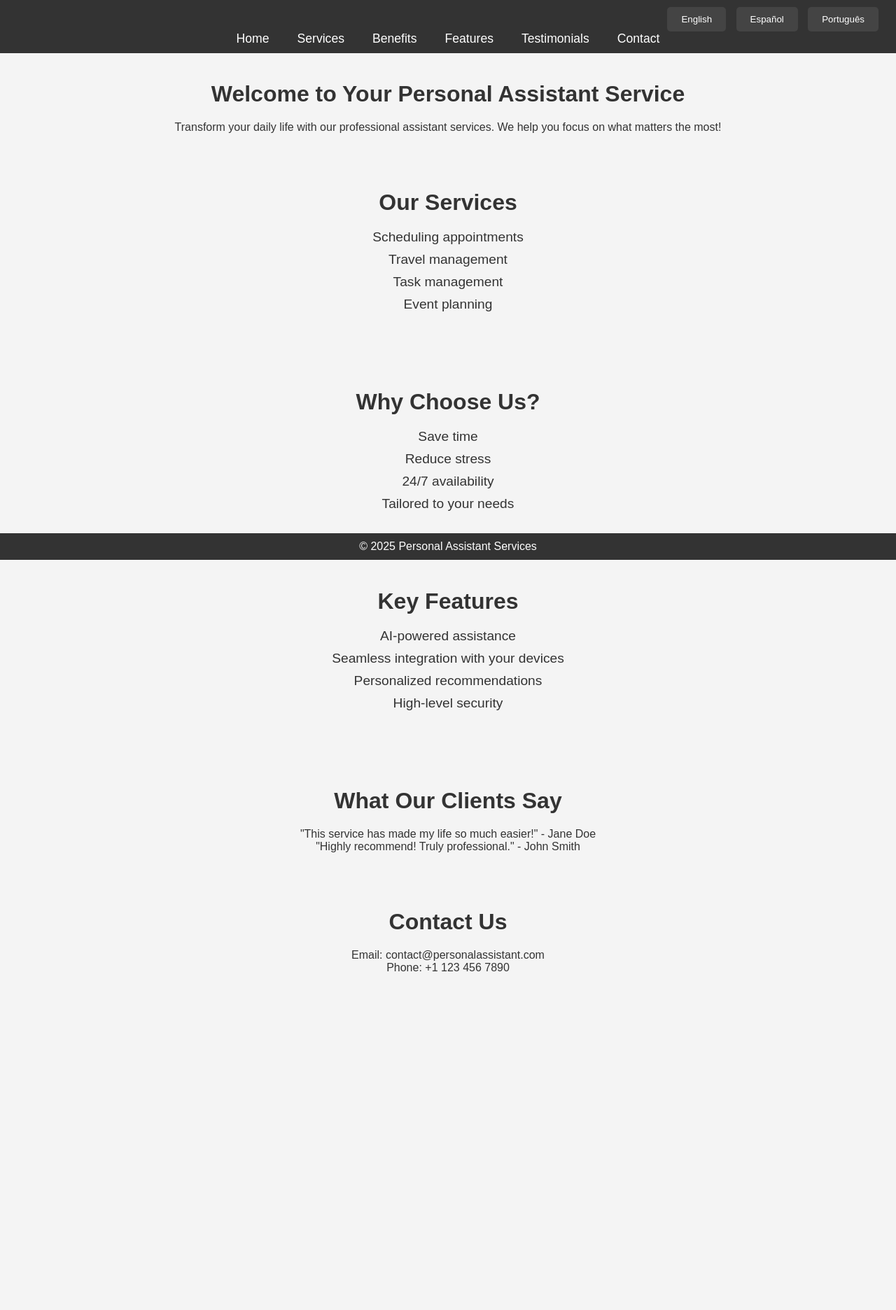
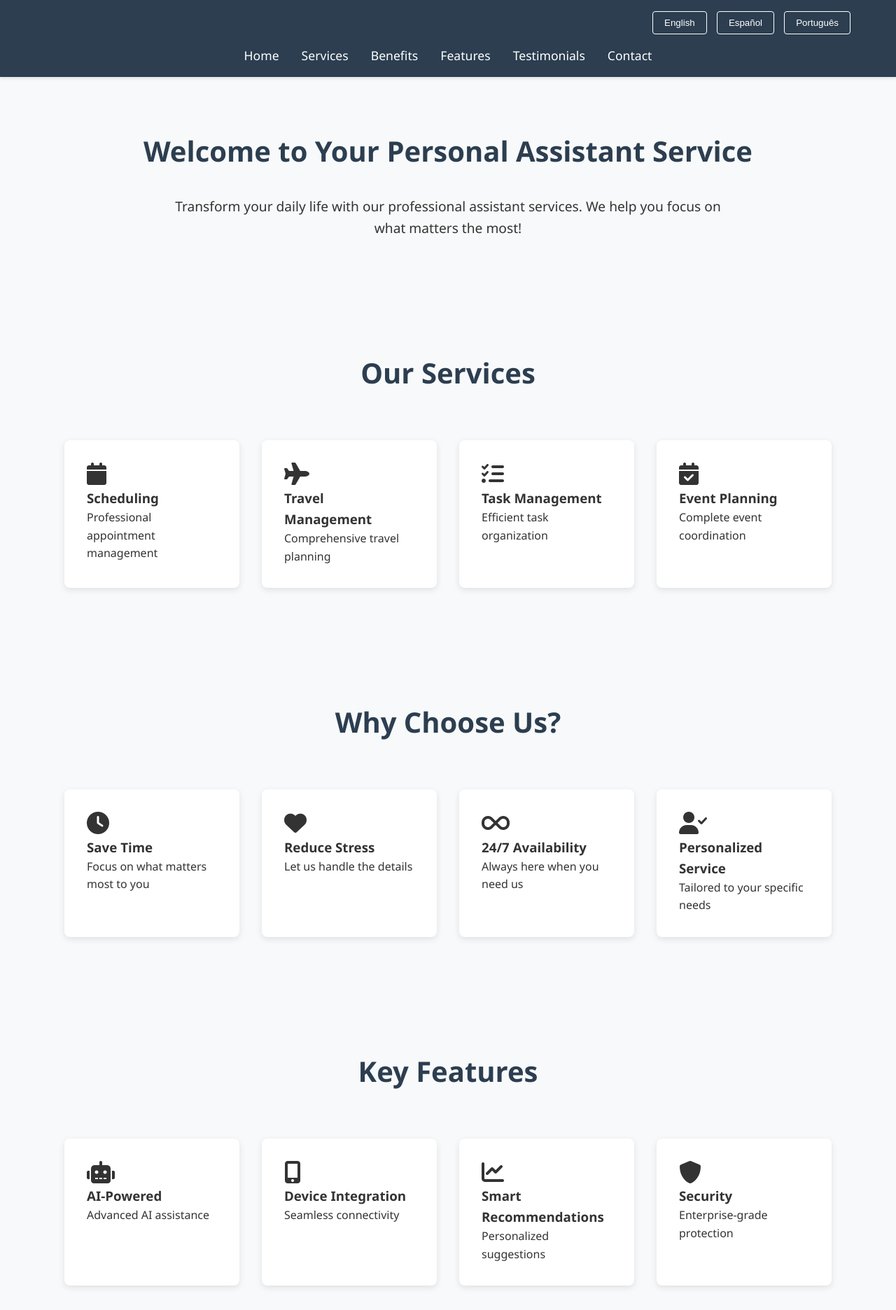
Before and after one commit to EduGuate/LandingPage_PersonalAssistant, a plain HTML site: page index.html in a window 1280 px wide. Shown: the top 1872 px of the page at 70% size. Before the commit the page ends 1432 px from the top, so only its background shows below. Drawn offline with Linux system fonts and the light colour scheme.

Commit message:
Update index.html

```diff
--- a/index.html
+++ b/index.html
@@ -4,8 +4,17 @@
     <meta charset="UTF-8">
     <meta name="viewport" content="width=device-width, initial-scale=1.0">
     <meta http-equiv="X-UA-Compatible" content="ie=edge">
-    <title>Personal Assistant Services</title>
+    <title>Personal Assistant Services - Professional Solutions</title>
+    <link href="https://cdnjs.cloudflare.com/ajax/libs/font-awesome/6.0.0/css/all.min.css" rel="stylesheet">
     <style>
+        :root {
+            --primary-color: #2c3e50;
+            --secondary-color: #3498db;
+            --accent-color: #e74c3c;
+            --text-color: #333;
+            --light-bg: #f8f9fa;
+        }
+
         * {
             margin: 0;
             padding: 0;
@@ -13,85 +22,180 @@
         }
 
         body {
-            font-family: Arial, sans-serif;
-            background-color: #f4f4f4;
-            color: #333;
+            font-family: 'Segoe UI', Tahoma, Geneva, Verdana, sans-serif;
+            background-color: var(--light-bg);
+            color: var(--text-color);
+            line-height: 1.6;
         }
 
         header {
-            background-color: #333;
+            background-color: var(--primary-color);
             color: white;
-            padding: 10px 0;
+            padding: 1rem 0;
+            position: fixed;
+            width: 100%;
+            top: 0;
+            z-index: 1000;
+            box-shadow: 0 2px 5px rgba(0,0,0,0.1);
         }
 
-        header .lang-switcher {
-            text-align: right;
-            margin-right: 20px;
+        .container {
+            max-width: 1200px;
+            margin: 0 auto;
+            padding: 0 20px;
         }
 
-        header .lang-switcher button {
-            background-color: #444;
-            border: none;
+        .lang-switcher {
+            text-align: right;
+            margin-bottom: 1rem;
+        }
+
+        .lang-switcher button {
+            background-color: transparent;
+            border: 1px solid white;
             color: white;
-            padding: 10px 20px;
+            padding: 8px 16px;
             cursor: pointer;
             margin: 0 5px;
-            border-radius: 5px;
+            border-radius: 4px;
+            transition: all 0.3s ease;
         }
 
-        header .lang-switcher button:hover {
-            background-color: #555;
+        .lang-switcher button:hover {
+            background-color: white;
+            color: var(--primary-color);
         }
 
-        header nav ul {
+        nav ul {
             display: flex;
             justify-content: center;
             list-style-type: none;
+            gap: 2rem;
         }
 
-        header nav ul li {
-            margin: 0 20px;
-        }
-
-        header nav ul li a {
+        nav ul li a {
             color: white;
             text-decoration: none;
             font-size: 1.1rem;
+            transition: color 0.3s ease;
+        }
+
+        nav ul li a:hover {
+            color: var(--secondary-color);
+        }
+
+        main {
+            margin-top: 120px;
         }
 
         section {
-            padding: 40px 20px;
+            padding: 4rem 0;
+            scroll-margin-top: 120px;
+        }
+
+        .section-title {
+            font-size: 2.5rem;
+            color: var(--primary-color);
+            margin-bottom: 2rem;
             text-align: center;
         }
 
-        section h1, section h2 {
-            font-size: 2rem;
-            margin-bottom: 20px;
+        .description {
+            font-size: 1.2rem;
+            max-width: 800px;
+            margin: 0 auto 2rem;
+            text-align: center;
         }
 
-        section ul {
-            list-style-type: none;
-            margin-bottom: 30px;
+        .services-grid, .benefits-grid, .features-grid {
+            display: grid;
+            grid-template-columns: repeat(auto-fit, minmax(250px, 1fr));
+            gap: 2rem;
+            padding: 2rem;
         }
 
-        section ul li {
+        .service-card, .benefit-card, .feature-card {
+            background: white;
+            padding: 2rem;
+            border-radius: 8px;
+            box-shadow: 0 3px 10px rgba(0,0,0,0.1);
+            transition: transform 0.3s ease;
+        }
+
+        .service-card:hover, .benefit-card:hover, .feature-card:hover {
+            transform: translateY(-5px);
+        }
+
+        .testimonials-container {
+            display: grid;
+            grid-template-columns: repeat(auto-fit, minmax(300px, 1fr));
+            gap: 2rem;
+            padding: 2rem;
+        }
+
+        .testimonial-card {
+            background: white;
+            padding: 2rem;
+            border-radius: 8px;
+            box-shadow: 0 3px 10px rgba(0,0,0,0.1);
+        }
+
+        .testimonial-text {
+            font-style: italic;
+            margin-bottom: 1rem;
+        }
+
+        .testimonial-author {
+            font-weight: bold;
+            color: var(--primary-color);
+        }
+
+        .contact-info {
+            text-align: center;
             font-size: 1.2rem;
-            margin: 10px 0;
+        }
+
+        .social-links {
+            display: flex;
+            justify-content: center;
+            gap: 1rem;
+            margin: 2rem 0;
+        }
+
+        .social-links a {
+            color: var(--primary-color);
+            font-size: 2rem;
+            transition: color 0.3s ease;
+        }
+
+        .social-links a:hover {
+            color: var(--secondary-color);
         }
 
         footer {
-            background-color: #333;
+            background-color: var(--primary-color);
             color: white;
             text-align: center;
-            padding: 10px;
-            position: fixed;
-            width: 100%;
-            bottom: 0;
+            padding: 1rem;
+            margin-top: 4rem;
+        }
+
+        @media (max-width: 768px) {
+            nav ul {
+                flex-direction: column;
+                text-align: center;
+                gap: 1rem;
+            }
+
+            .section-title {
+                font-size: 2rem;
+            }
         }
     </style>
 </head>
 <body>
     <header>
+        <div class="container">
             <div class="lang-switcher">
                 <button onclick="changeLanguage('en')">English</button>
                 <button onclick="changeLanguage('es')">Español</button>
@@ -107,57 +211,138 @@
                     <li><a href="#contact">Contact</a></li>
                 </ul>
             </nav>
+        </div>
     </header>
 
+    <main>
         <section id="home">
+            <div class="container">
                 <h1 class="section-title">Welcome to Your Personal Assistant Service</h1>
                 <p class="description">Transform your daily life with our professional assistant services. We help you focus on what matters the most!</p>
+            </div>
         </section>
 
         <section id="services">
+            <div class="container">
                 <h2 class="section-title">Our Services</h2>
-        <ul>
-            <li>Scheduling appointments</li>
-            <li>Travel management</li>
-            <li>Task management</li>
-            <li>Event planning</li>
-        </ul>
+                <div class="services-grid">
+                    <div class="service-card">
+                        <i class="fas fa-calendar fa-2x"></i>
+                        <h3>Scheduling</h3>
+                        <p>Professional appointment management</p>
+                    </div>
+                    <div class="service-card">
+                        <i class="fas fa-plane fa-2x"></i>
+                        <h3>Travel Management</h3>
+                        <p>Comprehensive travel planning</p>
+                    </div>
+                    <div class="service-card">
+                        <i class="fas fa-tasks fa-2x"></i>
+                        <h3>Task Management</h3>
+                        <p>Efficient task organization</p>
+                    </div>
+                    <div class="service-card">
+                        <i class="fas fa-calendar-check fa-2x"></i>
+                        <h3>Event Planning</h3>
+                        <p>Complete event coordination</p>
+                    </div>
+                </div>
+            </div>
         </section>
 
         <section id="benefits">
+            <div class="container">
                 <h2 class="section-title">Why Choose Us?</h2>
-        <ul>
-            <li>Save time</li>
-            <li>Reduce stress</li>
-            <li>24/7 availability</li>
-            <li>Tailored to your needs</li>
-        </ul>
+                <div class="benefits-grid">
+                    <div class="benefit-card">
+                        <i class="fas fa-clock fa-2x"></i>
+                        <h3>Save Time</h3>
+                        <p>Focus on what matters most to you</p>
+                    </div>
+                    <div class="benefit-card">
+                        <i class="fas fa-heart fa-2x"></i>
+                        <h3>Reduce Stress</h3>
+                        <p>Let us handle the details</p>
+                    </div>
+                    <div class="benefit-card">
+                        <i class="fas fa-infinity fa-2x"></i>
+                        <h3>24/7 Availability</h3>
+                        <p>Always here when you need us</p>
+                    </div>
+                    <div class="benefit-card">
+                        <i class="fas fa-user-check fa-2x"></i>
+                        <h3>Personalized Service</h3>
+                        <p>Tailored to your specific needs</p>
+                    </div>
+                </div>
+            </div>
         </section>
 
         <section id="features">
+            <div class="container">
                 <h2 class="section-title">Key Features</h2>
-        <ul>
-            <li>AI-powered assistance</li>
-            <li>Seamless integration with your devices</li>
-            <li>Personalized recommendations</li>
-            <li>High-level security</li>
-        </ul>
+                <div class="features-grid">
+                    <div class="feature-card">
+                        <i class="fas fa-robot fa-2x"></i>
+                        <h3>AI-Powered</h3>
+                        <p>Advanced AI assistance</p>
+                    </div>
+                    <div class="feature-card">
+                        <i class="fas fa-mobile-alt fa-2x"></i>
+                        <h3>Device Integration</h3>
+                        <p>Seamless connectivity</p>
+                    </div>
+                    <div class="feature-card">
+                        <i class="fas fa-chart-line fa-2x"></i>
+                        <h3>Smart Recommendations</h3>
+                        <p>Personalized suggestions</p>
+                    </div>
+                    <div class="feature-card">
+                        <i class="fas fa-shield-alt fa-2x"></i>
+                        <h3>Security</h3>
+                        <p>Enterprise-grade protection</p>
+                    </div>
+                </div>
+            </div>
         </section>
 
         <section id="testimonials">
+            <div class="container">
                 <h2 class="section-title">What Our Clients Say</h2>
-        <p>"This service has made my life so much easier!" - Jane Doe</p>
-        <p>"Highly recommend! Truly professional." - John Smith</p>
+                <div class="testimonials-container">
+                    <div class="testimonial-card">
+                        <p class="testimonial-text">"This service has made my life so much easier!"</p>
+                        <p class="testimonial-author">- Jane Doe</p>
+                    </div>
+                    <div class="testimonial-card">
+                        <p class="testimonial-text">"Highly recommend! Truly professional."</p>
+                        <p class="testimonial-author">- John Smith</p>
+                    </div>
+                </div>
+            </div>
         </section>
 
         <section id="contact">
+            <div class="container">
                 <h2 class="section-title">Contact Us</h2>
-        <p>Email: contact@personalassistant.com</p>
-        <p>Phone: +1 123 456 7890</p>
+                <div class="contact-info">
+                    <p><i class="fas fa-envelope"></i> Email: devlewiso@gmail.com</p>
+                    <p><i class="fas fa-phone"></i> Phone: +1 123 456 7890</p>
+                    <div class="social-links">
+                        <a href="https://linkedin.com/in/devlewiso" target="_blank" title="LinkedIn Profile">
+                            <i class="fab fa-linkedin"></i>
+                        </a>
+                        <a href="mailto:devlewiso@gmail.com" title="Send Email">
+                            <i class="fas fa-envelope-square"></i>
+                        </a>
+                    </div>
+                </div>
+            </div>
         </section>
+    </main>
 
     <footer>
-        <p>&copy; 2025 Personal Assistant Services</p>
+        <p>&copy; 2025 Personal Assistant Services. All rights reserved.</p>
     </footer>
 
     <script>
@@ -166,46 +351,28 @@
                 welcome: "Welcome to Your Personal Assistant Service",
                 description: "Transform your daily life with our professional assistant services. We help you focus on what matters the most!",
                 servicesTitle: "Our Services",
-                services: ["Scheduling appointments", "Travel management", "Task management", "Event planning"],
                 benefitsTitle: "Why Choose Us?",
-                benefits: ["Save time", "Reduce stress", "24/7 availability", "Tailored to your needs"],
                 featuresTitle: "Key Features",
-                features: ["AI-powered assistance", "Seamless integration with your devices", "Personalized recommendations", "High-level security"],
                 testimonialsTitle: "What Our Clients Say",
-                testimonials: ["'This service has made my life so much easier!' - Jane Doe", "'Highly recommend! Truly professional.' - John Smith"],
                 contactTitle: "Contact Us",
-                email: "Email: contact@personalassistant.com",
-                phone: "Phone: +1 123 456 7890",
             },
             es: {
                 welcome: "Bienvenido a nuestro Servicio de Asistente Personal",
                 description: "Transforma tu vida diaria con nuestros servicios de asistente personal. ¡Te ayudamos a enfocarte en lo que realmente importa!",
                 servicesTitle: "Nuestros Servicios",
-                services: ["Programación de citas", "Gestión de viajes", "Gestión de tareas", "Planificación de eventos"],
                 benefitsTitle: "¿Por qué elegirnos?",
-                benefits: ["Ahorra tiempo", "Reduce el estrés", "Disponibilidad 24/7", "Adaptado a tus necesidades"],
                 featuresTitle: "Características Clave",
-                features: ["Asistencia potenciada por IA", "Integración sin interrupciones con tus dispositivos", "Recomendaciones personalizadas", "Seguridad de alto nivel"],
                 testimonialsTitle: "Lo que dicen nuestros clientes",
-                testimonials: ["'¡Este servicio ha hecho mi vida mucho más fácil!' - Jane Doe", "'¡Altamente recomendado! Verdaderamente profesional.' - John Smith"],
                 contactTitle: "Contáctanos",
-                email: "Correo electrónico: contacto@asistentepersonal.com",
-                phone: "Teléfono: +1 123 456 7890",
             },
             pt: {
                 welcome: "Bem-vindo ao Serviço de Assistente Pessoal",
                 description: "Transforme sua vida diária com nossos serviços profissionais de assistente pessoal. Ajudamos você a se concentrar no que realmente importa!",
                 servicesTitle: "Nossos Serviços",
-                services: ["Agendamento de compromissos", "Gestão de viagens", "Gestão de tarefas", "Planejamento de eventos"],
                 benefitsTitle: "Por que nos escolher?",
-                benefits: ["Economize tempo", "Reduza o estresse", "Disponibilidade 24/7", "Personalizado para suas necessidades"],
                 featuresTitle: "Características Principais",
-                features: ["Assistência com IA", "Integração perfeita com seus dispositivos", "Recomendações personalizadas", "Alta segurança"],
                 testimonialsTitle: "O que nossos clientes dizem",
-                testimonials: ["'Este serviço tornou minha vida muito mais fácil!' - Jane Doe", "'Altamente recomendável! Verdadeiramente profissional.' - John Smith"],
                 contactTitle: "Contate-nos",
-                email: "E-mail: contato@assistente.com",
-                phone: "Telefone: +1 123 456 7890",
             }
         };
 
@@ -214,16 +381,10 @@
             document.querySelector("#home .section-title").textContent = trans.welcome;
             document.querySelector("#home .description").textContent = trans.description;
             document.querySelector("#services .section-title").textContent = trans.servicesTitle;
-            document.querySelector("#services ul").innerHTML = trans.services.map(service => `<li>${service}</li>`).join('');
             document.querySelector("#benefits .section-title").textContent = trans.benefitsTitle;
-            document.querySelector("#benefits ul").innerHTML = trans.benefits.map(benefit => `<li>${benefit}</li>`).join('');
             document.querySelector("#features .section-title").textContent = trans.featuresTitle;
-            document.querySelector("#features ul").innerHTML = trans.features.map(feature => `<li>${feature}</li>`).join('');
             document.querySelector("#testimonials .section-title").textContent = trans.testimonialsTitle;
-            document.querySelector("#testimonials").innerHTML += trans.testimonials.map(testimonial => `<p>${testimonial}</p>`).join('');
             document.querySelector("#contact .section-title").textContent = trans.contactTitle;
-            document.querySelector("#contact p:first-child").textContent = trans.email;
-            document.querySelector("#contact p:last-child").textContent = trans.phone;
         }
     </script>
 </body>
```
Lines whose indentation alone changed are shown as unchanged.
